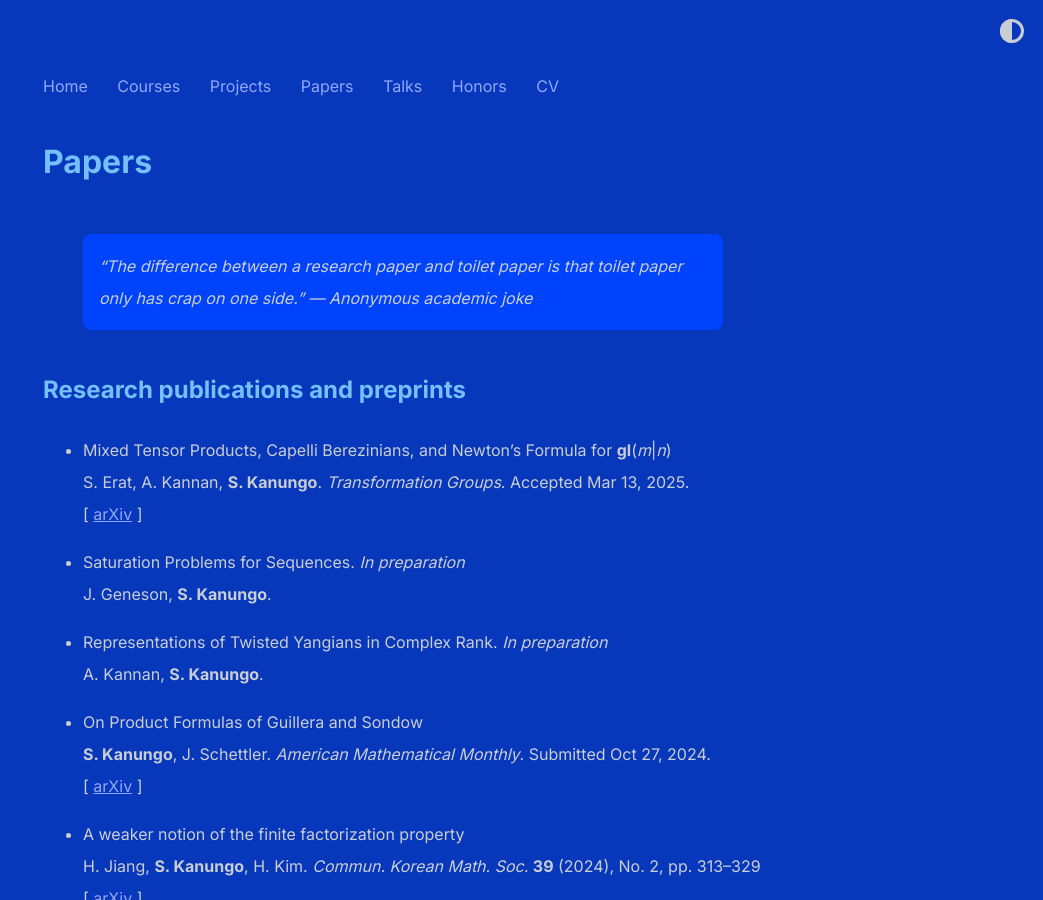
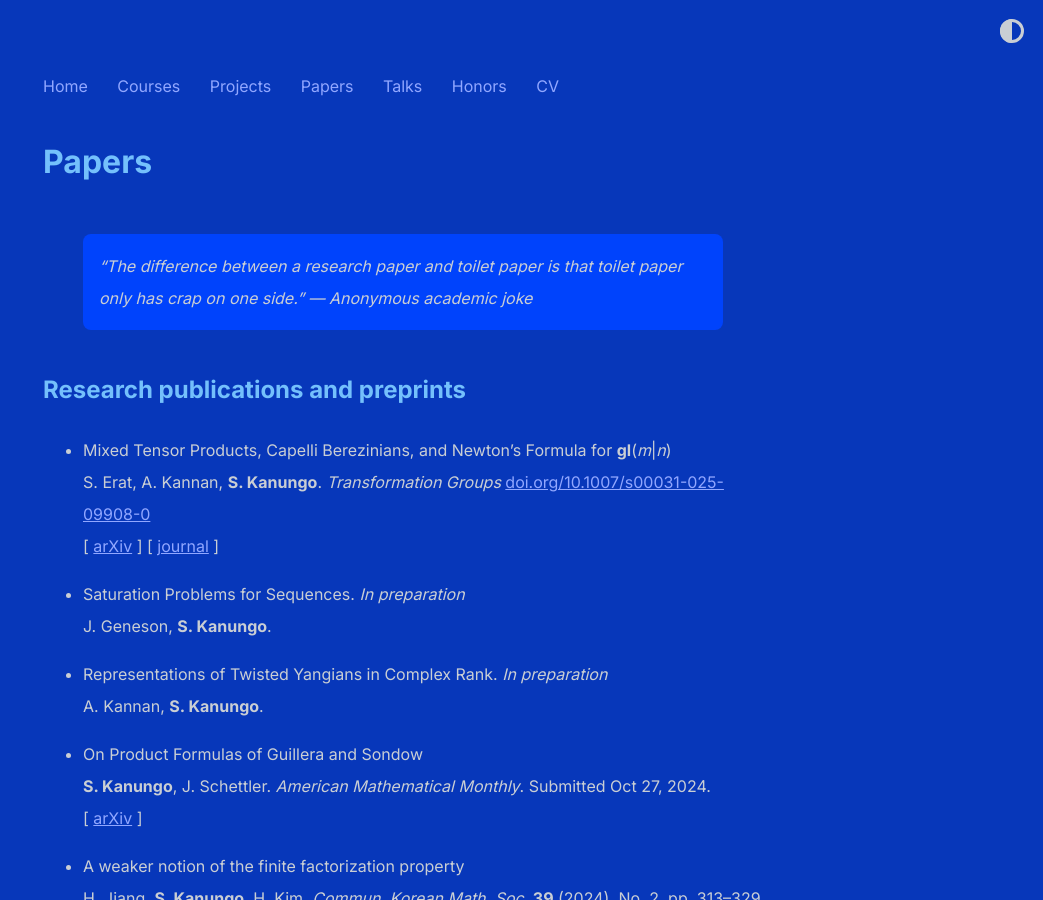
Before and after one commit to shihankanungo/shihankanungo.github.io, a Jekyll site: the page built from papers.md, in a window 1280 px wide and 900 px high. Shown: the whole window, without its empty margins (237-1280 px from the left). Built offline with Jekyll 4.4.1, drawn with Linux system fonts in a browser that asks for light colours.

Commit message:
Update papers.md

```diff
--- a/papers.md
+++ b/papers.md
@@ -9,8 +9,8 @@ title: Papers
 ## Research publications and preprints
 
 - Mixed Tensor Products, Capelli Berezinians, and Newton’s Formula for **gl**(*m*\|*n*)  <br />
-  S. Erat, A. Kannan, **S. Kanungo**. *Transformation Groups*. Accepted Mar 13, 2025. <br />
-  \[ [arXiv](https://arxiv.org/pdf/2409.02422) \]
+  S. Erat, A. Kannan, **S. Kanungo**. *Transformation Groups* [doi.org/10.1007/s00031-025-09908-0](https://doi.org/10.1007/s00031-025-09908-0)  <br />
+  \[ [arXiv](https://arxiv.org/pdf/2409.02422) \] \[ [journal](https://doi.org/10.1007/s00031-025-09908-0) \]
 
 - Saturation Problems for Sequences. *In preparation* <br />
   J. Geneson, **S. Kanungo**. <br />
```
